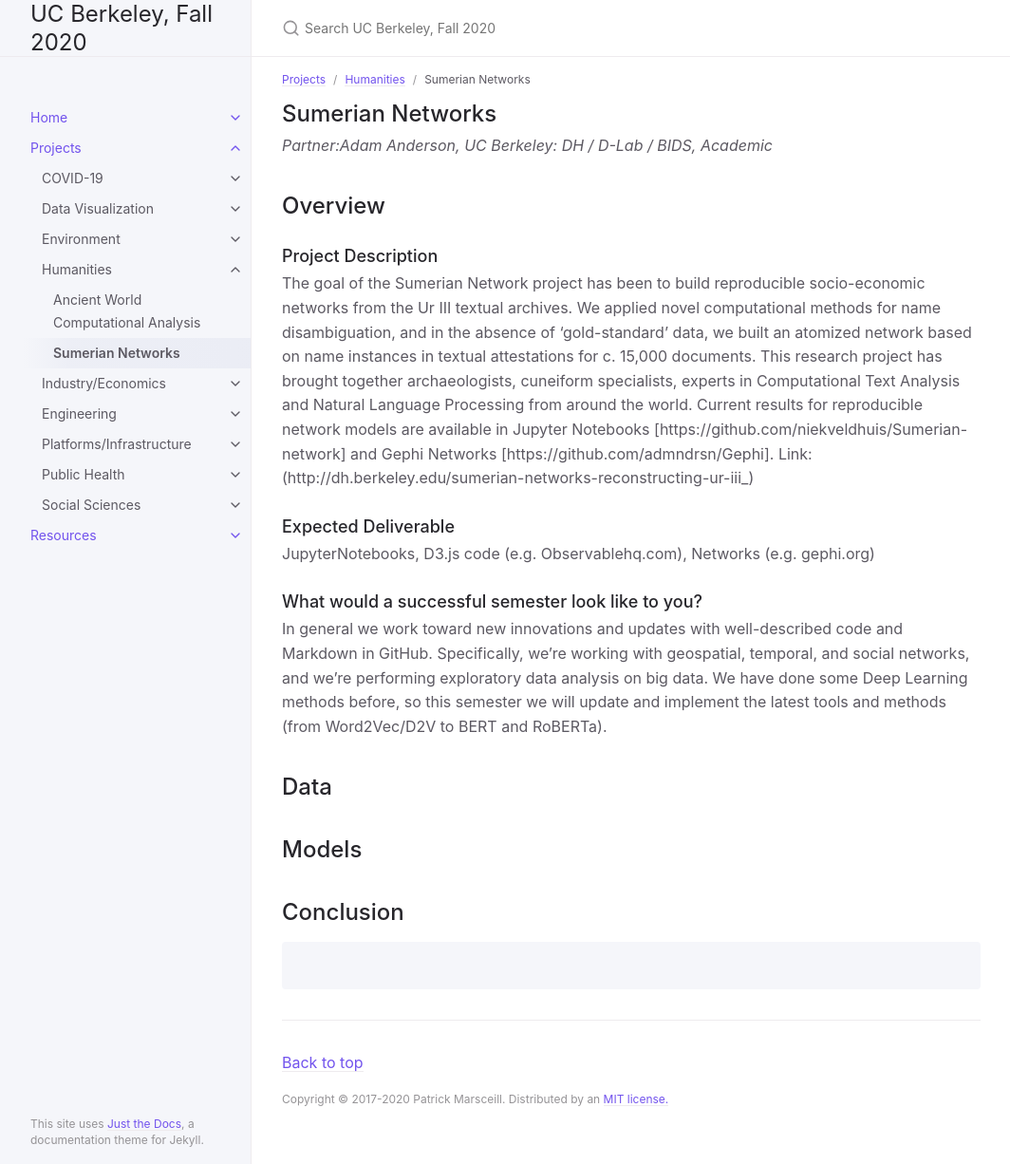
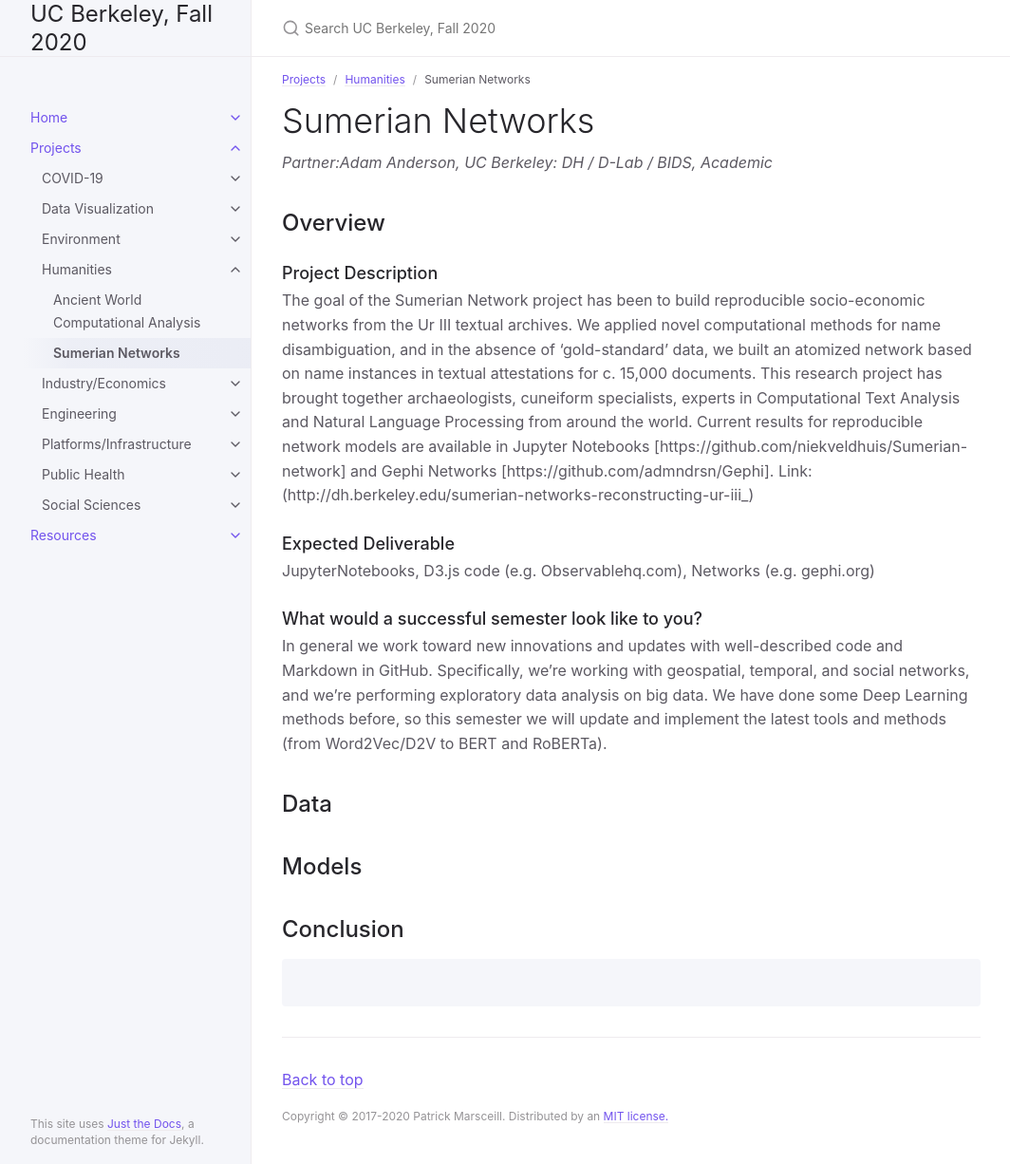
Before and after one commit to DS-Discovery/ds-discovery.github.io, a Jekyll site: the page built from Projects/Humanities/Sumerian Networks.md, in a window 1280 px wide and 1226 px high. Shown: the whole window at 95% size, without its empty margins (107-1171 px from the left). Built offline with Jekyll 4.4.1, drawn with Linux system fonts in a browser that asks for light colours.

```diff
--- a/Projects/Humanities/Sumerian Networks.md
+++ b/Projects/Humanities/Sumerian Networks.md
@@ -6,7 +6,7 @@ grand_parent: Projects
 nav_order: 1
 ---
 
-## Sumerian Networks
+# Sumerian Networks
 *Partner:Adam Anderson, UC Berkeley: DH / D-Lab / BIDS, Academic*
 
 ## Overview
```
